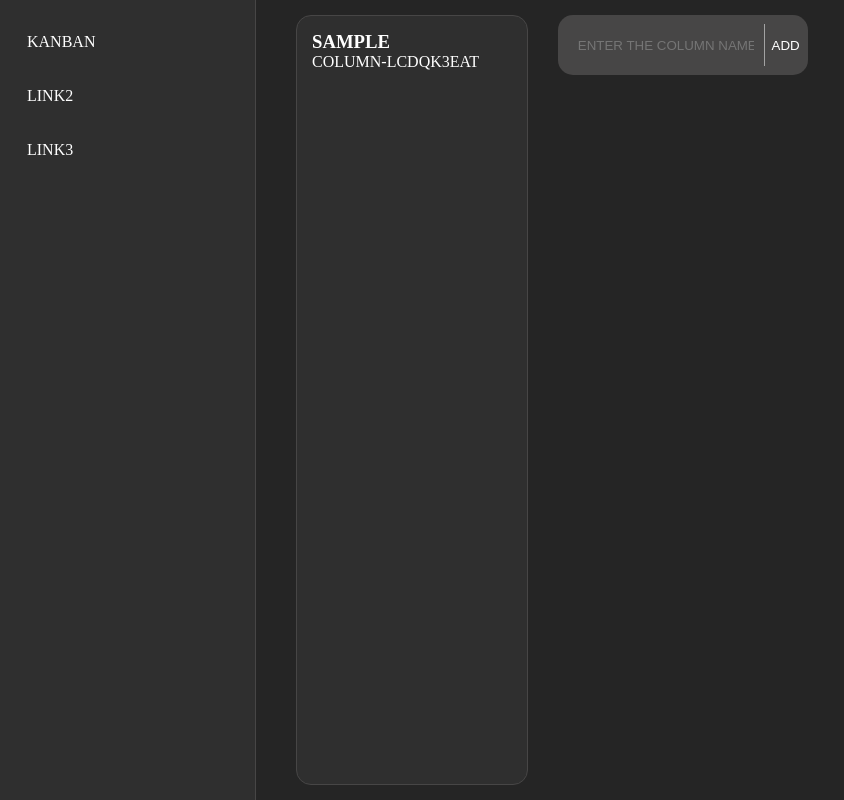
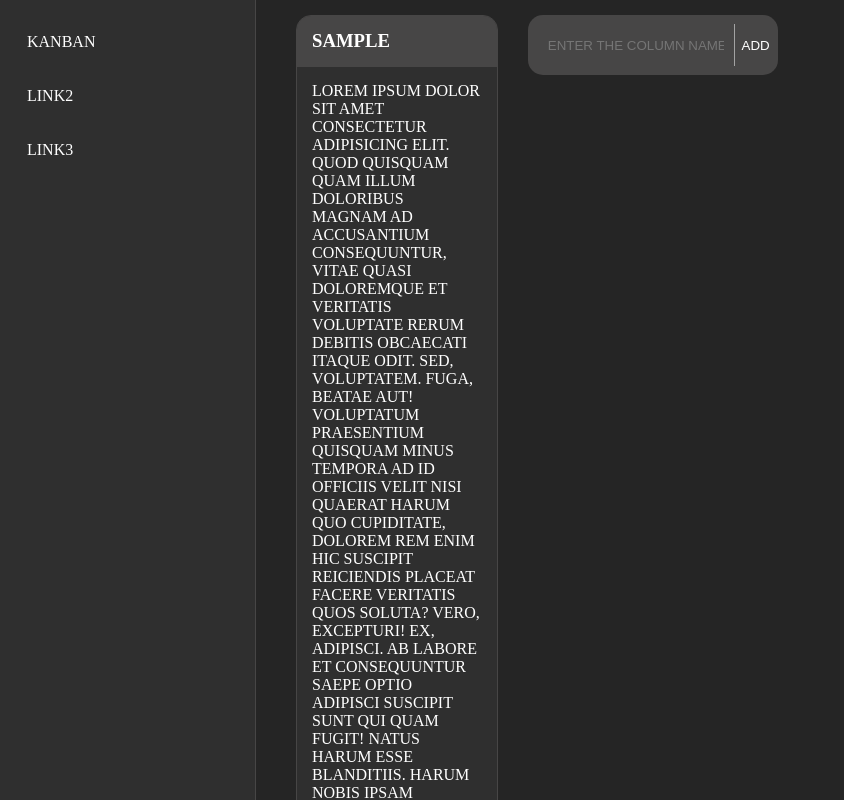
Before and after one commit to Ivan-dp/kanban-react, a React (Create React App) app: page / in a window 1280 px wide. Both pictures are taken after typing "Sample" into the empty fields and a click on the button "ADD". Shown: the top 800 px of the page, without its empty margins (0-844 px from the left). Built offline with nearby package versions, Linux system fonts and the light colour scheme.

Commit message:
style fixes

```diff
--- a/src/App.scss
+++ b/src/App.scss
@@ -1,5 +1,6 @@
 .App {
-    height: 100% !important;
+    height: 100%;
+    max-height: 100%;
     width: 100%;
     display: flex;
 }
--- a/src/components/Column/Column.jsx
+++ b/src/components/Column/Column.jsx
@@ -8,8 +8,26 @@ const Column = (props) => {
     };
     return (
         <div className="Column">
-            <h3>{props.column.title}</h3>
-            <p>{props.column.id}</p>
+            <div className="Column__header">
+                <h3>{props.column.title}</h3>
+            </div>
+            <div className="Column__body">
+                <p>
+                    Lorem ipsum dolor sit amet consectetur adipisicing elit. Quod quisquam quam illum doloribus magnam ad accusantium consequuntur, vitae quasi doloremque et veritatis voluptate rerum
+                    debitis obcaecati itaque odit. Sed, voluptatem. Fuga, beatae aut! Voluptatum praesentium quisquam minus tempora ad id officiis velit nisi quaerat harum quo cupiditate, dolorem rem
+                    enim hic suscipit reiciendis placeat facere veritatis quos soluta? Vero, excepturi! Ex, adipisci. Ab labore et consequuntur saepe optio adipisci suscipit sunt qui quam fugit! Natus
+                    harum esse blanditiis. Harum nobis ipsam aliquam iste a est iusto labore provident at excepturi! Officiis facere nisi veritatis soluta magni consequatur quibusdam nulla quo hic
+                    vitae nesciunt voluptatem deleniti delectus, corporis eligendi doloremque! Sunt tempora iure quae consequatur dolore expedita eveniet, voluptatibus iusto corrupti? Praesentium nisi
+                    repellendus velit dolorum fugit veniam optio reiciendis at eius autem harum rem aliquam, libero dicta corrupti. Debitis, fuga! Ad vel explicabo dolorem harum magnam cum vero
+                    voluptate iusto! Dolor, fuga tempora placeat adipisci harum eaque magni! Repellat eius sed officia numquam ipsa sapiente necessitatibus, id, inventore accusantium commodi, deleniti
+                    adipisci corrupti! Consequuntur expedita impedit assumenda temporibus, reprehenderit et! Ipsum reiciendis rerum nemo perferendis deserunt odit? Deleniti, optio molestias! Natus
+                    harum dolorum nostrum distinctio? Accusamus, doloremque. Inventore culpa vel iure mollitia fuga dolorem dignissimos reprehenderit beatae, perspiciatis commodi suscipit! Nihil
+                    numquam incidunt doloribus cupiditate alias voluptatem asperiores et, nisi sequi tempora optio culpa nesciunt accusamus repellat cumque quod enim. Quo fugit odit voluptates soluta
+                    eius laborum dolor commodi culpa. Minus, quia accusamus ex perspiciatis labore minima dolore expedita odit sunt nulla temporibus necessitatibus tempore officiis asperiores
+                    repellendus voluptatum inventore accusantium nemo vitae distinctio. Accusantium eos natus corrupti qui doloribus. Repellat amet pariatur architecto magni. Ratione doloribus facilis
+                    iusto cumque est illum minima dolor voluptas, aliquid nihil blanditiis ducimus quae laboriosam officia provident, unde eaque dicta earum dolorum deserunt quos.
+                </p>
+            </div>
         </div>
     );
 };
--- a/src/components/Column/Column.scss
+++ b/src/components/Column/Column.scss
@@ -1,14 +1,36 @@
 .Column {
     min-width: 20% !important;
+    width: 20% !important;
     height: auto;
     background-color: #2f2f2f;
     border-radius: 15px;
     border: 1px solid #474646;
     margin: 15px;
-    padding: 15px;
+    display: block;
+    align-items: center;
+    overflow: hidden;
     h3,
     p {
         color: white;
         text-transform: uppercase;
     }
+    &__header {
+        display: flex;
+        justify-content: flex-start;
+        align-items: center;
+        width: auto;
+        height: 50px;
+        border-bottom: 1px solid #474646;
+        background-color: #474646;
+        padding: 0 15px 0 15px;
+    }
+    &__body {
+        height: auto;
+        background-color: #2f2f2f;
+        padding: 15px;
+        display: flex;
+        flex-direction: column;
+        justify-content: flex-start;
+        align-items: center;
+    }
 }
--- a/src/components/MyRoutes/MyRoutes.scss
+++ b/src/components/MyRoutes/MyRoutes.scss
@@ -1,15 +1,6 @@
 .MyRoutes {
     width: 80%;
+    min-height: 100vh;
     height: 100%;
     position: relative;
-    // &::before {
-    //     content: "";
-    //     position: fixed;
-    //     top: 0;
-    //     left: 0;
-    //     bottom: 0;
-    //     z-index: 1;
-    //     background: #252525; // цвет фона блока
-    //     width: 25px; // высота нижнего padding
-    // }
 }
--- a/src/components/Sidebar/Sidebar.scss
+++ b/src/components/Sidebar/Sidebar.scss
@@ -1,11 +1,10 @@
 aside.Sidebar {
     width: 15%;
-    height: 100%;
+    height: initial;
     background-color: #2f2f2f;
     flex-grow: 1;
     border-right: 1px solid #474646;
     padding: 15px;
-    // box-shadow: 10px 10px 10px 10px #252525;
     // z-index: 10;
     nav {
         width: 100%;
--- a/src/index.scss
+++ b/src/index.scss
@@ -3,17 +3,33 @@
     padding: 0;
 }
 
+html {
+    &::-webkit-scrollbar {
+        height: 6px; /* ширина scrollbar */
+        z-index: 11;
+    }
+    &::-webkit-scrollbar-track {
+        background: #2f2f2f; /* цвет дорожки */
+        z-index: 11;
+    }
+    &::-webkit-scrollbar-thumb {
+        background-color: #474646; /* цвет плашки */
+        border-radius: 20px; /* закругления плашки */
+        border: 3px solid #2f2f2f; /* padding вокруг плашки */
+        z-index: 11;
+    }
+}
+
 body {
-    min-height: 100vh;
-    display: flex;
+    max-height: 100%;
+    height: 100%;
+    display: block;
 }
 
 #root {
-    min-height: 100% !important;
+    max-height: 100%;
+    height: 100%;
     width: 100%;
-    display: flex;
-}
-
-#root {
+    display: block;
     background-color: #252525;
 }
--- a/src/pages/KanbanPage/KanbanPage.scss
+++ b/src/pages/KanbanPage/KanbanPage.scss
@@ -2,21 +2,9 @@
     display: flex;
     justify-content: flex-start;
     flex-wrap: nowrap;
-    flex-direction: row;
-    height: 100%;
     overflow: auto;
     position: relative;
     padding-left: 25px;
-    // &::before {
-    //     content: "";
-    //     width: 20px;
-    //     // left: 0;
-    //     top: 0;
-    //     bottom: 0;
-    //     position: fixed;
-    //     background-color: white;
-    //     z-index: 20;
-    // }
     &::-webkit-scrollbar {
         width: 6px; /* ширина scrollbar */
         z-index: 11;
```
